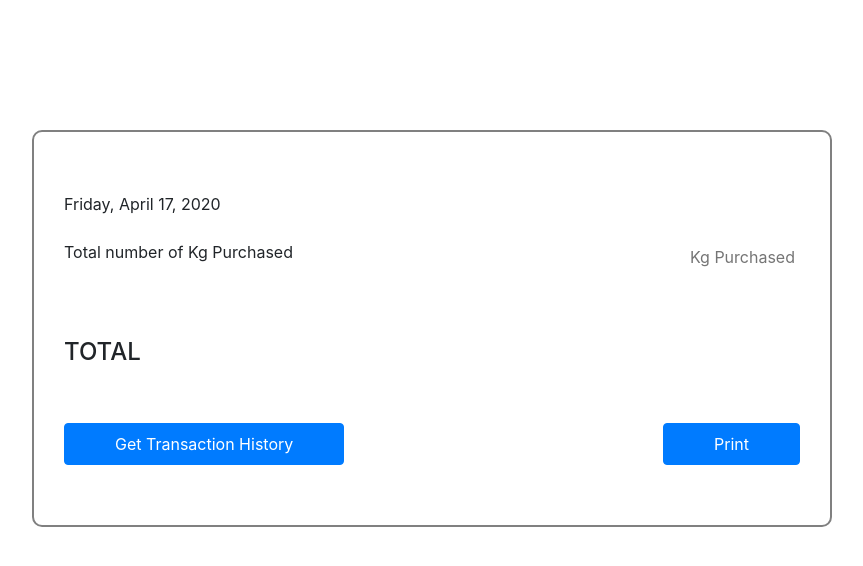
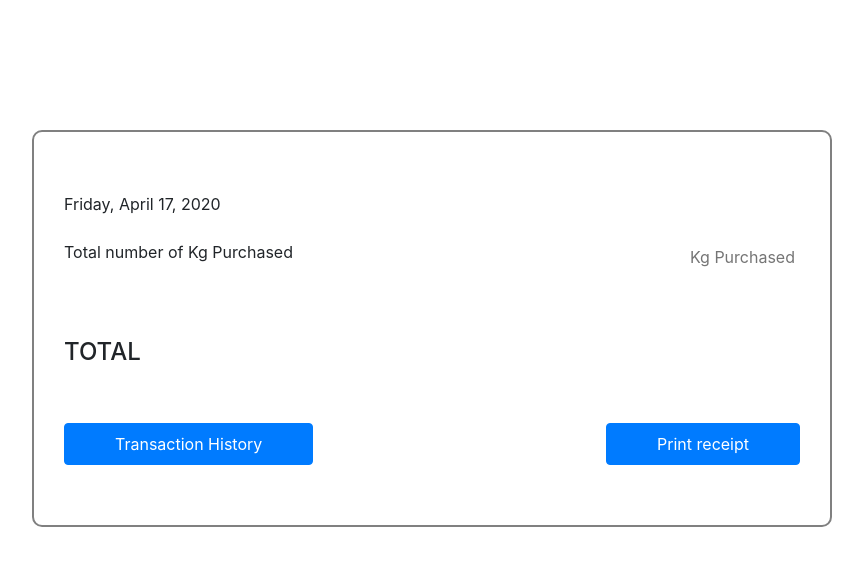
Before and after one commit to japhheth/Gas-receipt, a plain HTML site: page index.html in a window 1280 px wide. Shown: the whole page, without its empty margins (208-1071 px from the left). Drawn offline with Linux system fonts and the light colour scheme.

Commit message:
changed some content

```diff
--- a/Assets/Js/main.js
+++ b/Assets/Js/main.js
@@ -10,18 +10,21 @@ let todayDate = document.getElementById('today');
 let res = '';
 
 
-//Get todays date begin
+//Get today's date begin
+
 var options = { weekday: 'long', year: 'numeric', month: 'long', day: 'numeric' };
 let purchasedDate = new Date();
 let purchasedDateOutput = purchasedDate.toLocaleDateString("en-US",options);
 console.log(purchasedDate.toLocaleDateString("en-US",options));
 
-//Get todays date End
+//Get today's date End
 
 todayDate.innerHTML = purchasedDateOutput;
 
+// Print receipt
+
 btn.addEventListener('click', function(e) {
-    if(kgInputed.value == ''){
+    if(kgInputed.value == '' || kgInputed.value == 0){
         error.innerHTML = 'Please enter the amount of Kg purchased';
         setTimeout(function(){
             init();
@@ -47,9 +50,13 @@ btn.addEventListener('click', function(e) {
     }
 });
 
+//Clear Error
+
 function clearError(){
     error.innerHTML = '';
 }
+//Calculate kg purchased
+
 function calculateKgPurchased(){
     let perKg = 300;
     res = kgInputed.value * perKg;
@@ -72,6 +79,8 @@ function formatMoney(number, decPlaces, decSep, thouSep) {
         (decPlaces ? decSep + Math.abs(number - i).toFixed(decPlaces).slice(2) : "");
  }
 
+ //Clear data and re-initialize
+
  function init(){
      totalAmount.innerHTML = '';
      kgInputed.value = '';
--- a/index.html
+++ b/index.html
@@ -34,16 +34,15 @@
             </div>
             <div class="row mt-5">
                 <div class="col-md-6">
-                    <button class="btn btn-primary" id="tran-history">Get Transaction History</button>
+                    <button class="btn btn-primary" id="tran-history">Transaction History</button>
                 </div>
                 <div class="col-md-6 btn-area flex-div1">
-                    <button class="btn btn-primary" id="print-div">Print</button>
+                    <button class="btn btn-primary" id="print-div">Print receipt</button>
                 </div>
             </div>
         </div>
     </div>
-
-
+    <!-- Scripts -->
     <script src="Assets/Js/jquery.min.js"></script>
     <script src="Assets/Js/main.js"></script>
 </body>
```
